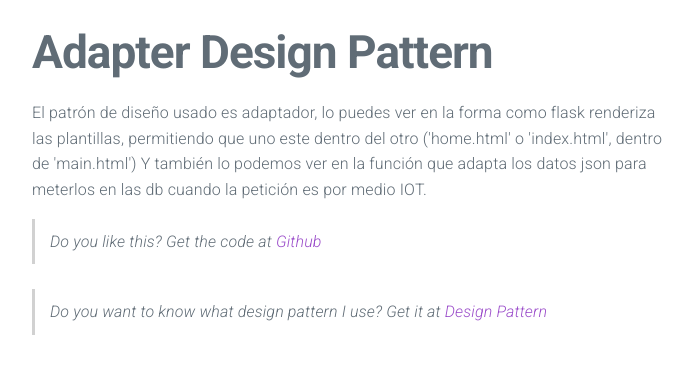
After one commit to jesucluna/microservice, a Flask app: page /index in a window 1280 px wide. The commit adds this page. Shown: the top 374 px of the page, without its empty margins (68-761 px from the left). Run offline with Flask 2, Linux system fonts and the light colour scheme; some libraries are stand-ins or nearby versions.

Commit message:
iotclient save in db

```diff
--- a/app.py
+++ b/app.py
@@ -28,7 +28,6 @@ def index():
     date,temperature = adapjtodata(y)
     return render_template('index.html', data=data, date=date,temperature=temperature)
 
-
 @app.route('/microserv/<string:temperature>', methods=['POST'])
 def add_microserv(temperature):
     if request.method == 'POST':
@@ -42,7 +41,6 @@ def add_microserv(temperature):
 
         return redirect(url_for('index'))
 
-
 @app.route('/delete/<string:id>')
 def delete(id):
     cur= mysql.connection.cursor()
@@ -51,6 +49,21 @@ def delete(id):
     flash('Data with id {0}'.format(id)+' Removed Successfully')
     return redirect(url_for('index'))
 
+@app.route('/index')
+def home():
+    return render_template('home.html')
+
+@app.route('/api/get')
+def getiot():
+    date = gettime()
+    temperature = gettemp()
+    cur = mysql.connection.cursor()
+    cur.execute('INSERT INTO microservice (timestamp, temperature) VALUES (%s,%s)',(date,temperature))
+    mysql.connection.commit()
+    cur.close()
+    if r_server.set("timestamp",date):
+        flash('Data Added Successfully from IOT directly')
+    return redirect(url_for('index'))
 
 def gettime():
     colombia = timezone('America/Bogota')
--- /dev/null
+++ b/templates/home.html
@@ -0,0 +1,16 @@
+{% extends 'main.html' %}
+{% block title %} Generate {% endblock %}
+{% block content %}
+
+<div class="container">
+    <h1>Adapter Design Pattern</h1>
+    <div class="row">
+        <p class="column column-60">
+            El patrón de diseño usado es adaptador, lo puedes ver en la forma como flask renderiza las
+            plantillas, permitiendo que uno este dentro del otro ('home.html' o 'index.html', dentro de 'main.html')
+            Y también lo podemos ver en la función que adapta los datos json para meterlos en las db cuando
+            la petición es por medio IOT.
+        </p>
+    </div>
+</div>
+{% endblock%}
--- a/templates/main.html
+++ b/templates/main.html
@@ -23,5 +23,11 @@
         </p>
     </blockquote>
 </section>
+<section class="container">
+    <blockquote>
+        <p><em>Do you want to know what design pattern I use? Get it at <a href="/index">Design Pattern</a></em>
+        </p>
+    </blockquote>
+</section>
 
 </html>
```
Also changed, not shown: readme.md.
